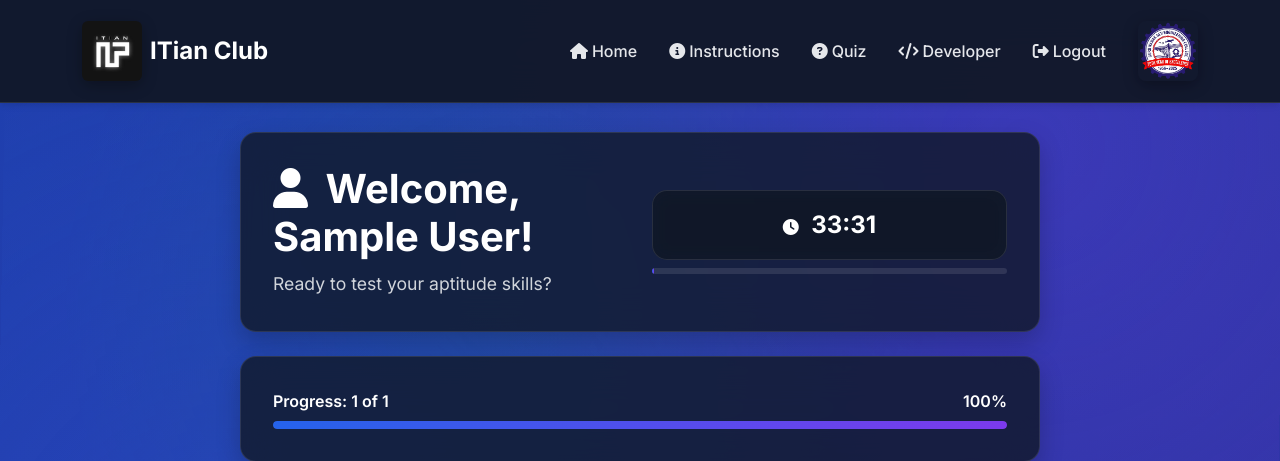
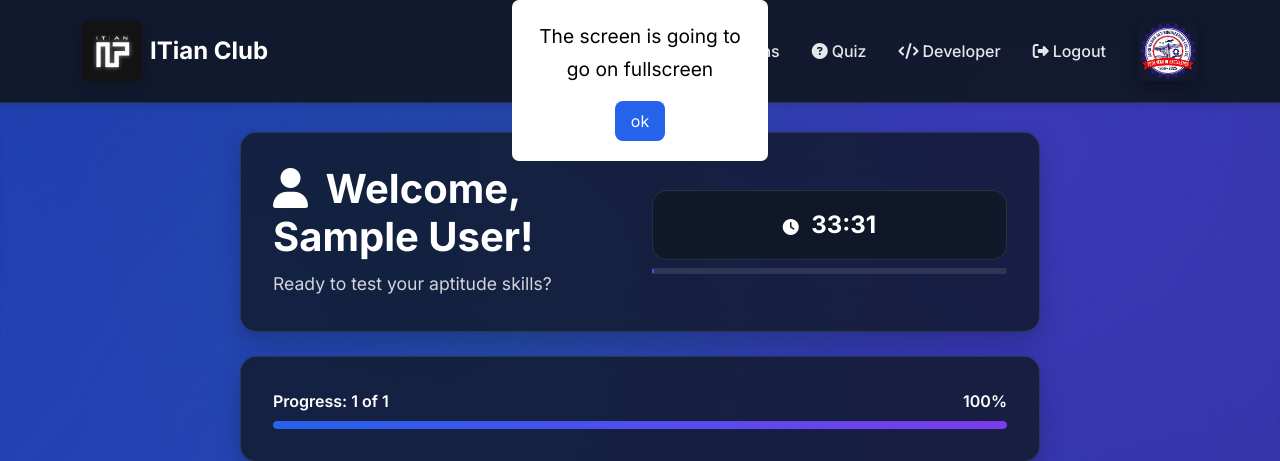
Before and after one commit to singhsimarjot13/event, a Flask app: template templates/quiz.html in a window 1280 px wide. Shown: the top 461 px of the page. Run offline with Flask 3, Linux system fonts and the light colour scheme; the visitor is signed in with stand-in values (Sample User, id 1); the template is opened without the code that fills it: most values are stand-ins (such as "Sample title", 1, 10 or a date in 2020).

Commit message:
Update quiz.html
added fullscreen html

```diff
--- a/templates/quiz.html
+++ b/templates/quiz.html
@@ -3,6 +3,11 @@
 
 {% block content %}
 <div class="quiz-container">
+    <!-- quiz fullscreen box -->
+     <div class="fullscreenbox">
+        <p class="fullscreen-mode-text">The screen is going to go on fullscreen</p>
+        <button class='fullscreen-mode-btn'>ok</button>
+     </div>
     <!-- Quiz Header -->
     <div class="glass-card mb-4 fade-in-up">
         <div class="row align-items-center">
@@ -165,7 +170,39 @@
     .timer-container {
         text-align: center;
     }
+    .fullscreen-mode-text{
+        color:black;
+        font-size:1.2rem;
+    }
+    .fullscreen-mode-btn{
+        background: var(--primary-blue);
+        border:none;
+        color:white;
+        padding:0.5rem 1rem;
+        border-radius:8px;
+        cursor:pointer;
+        font-size:1rem;
+        transition:background 0.3s ease;
+    }
+    .fullscreenbox{
+        border-radius: 7px;
+        padding: 20px;
+        position:fixed;
+        top:0;
+        left:40%;
 
+        width:20%;
+        text-align: center;
+        background:white;
+        display:flex;
+        flex-direction:column;
+        justify-content:center;
+        align-items:center;
+        z-index:2000;
+        color:black;
+        font-size:1.5rem;
+        display:block;
+    }
     .timer-display {
         background: rgba(17, 24, 39, 0.8);
         border-radius: 15px;
```
